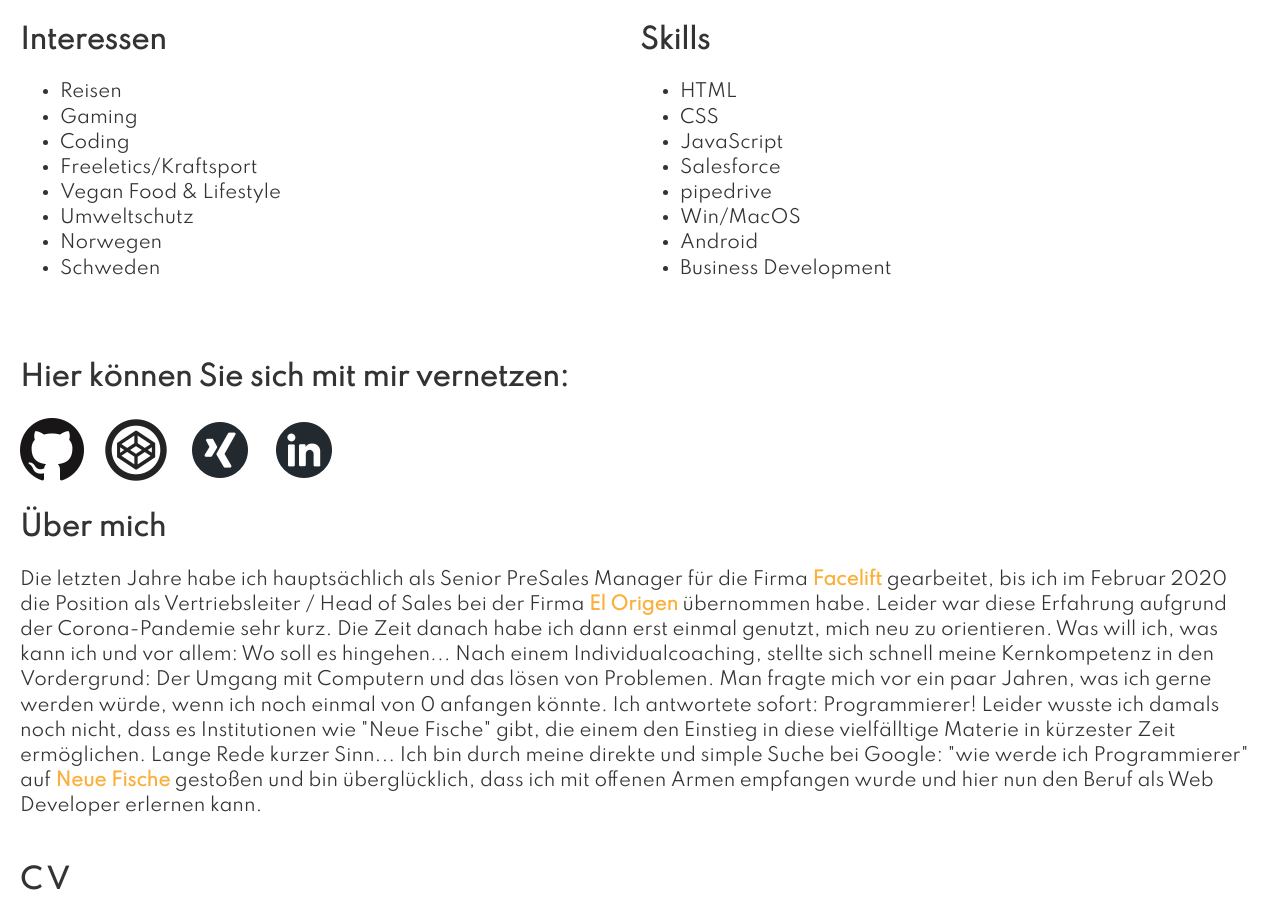
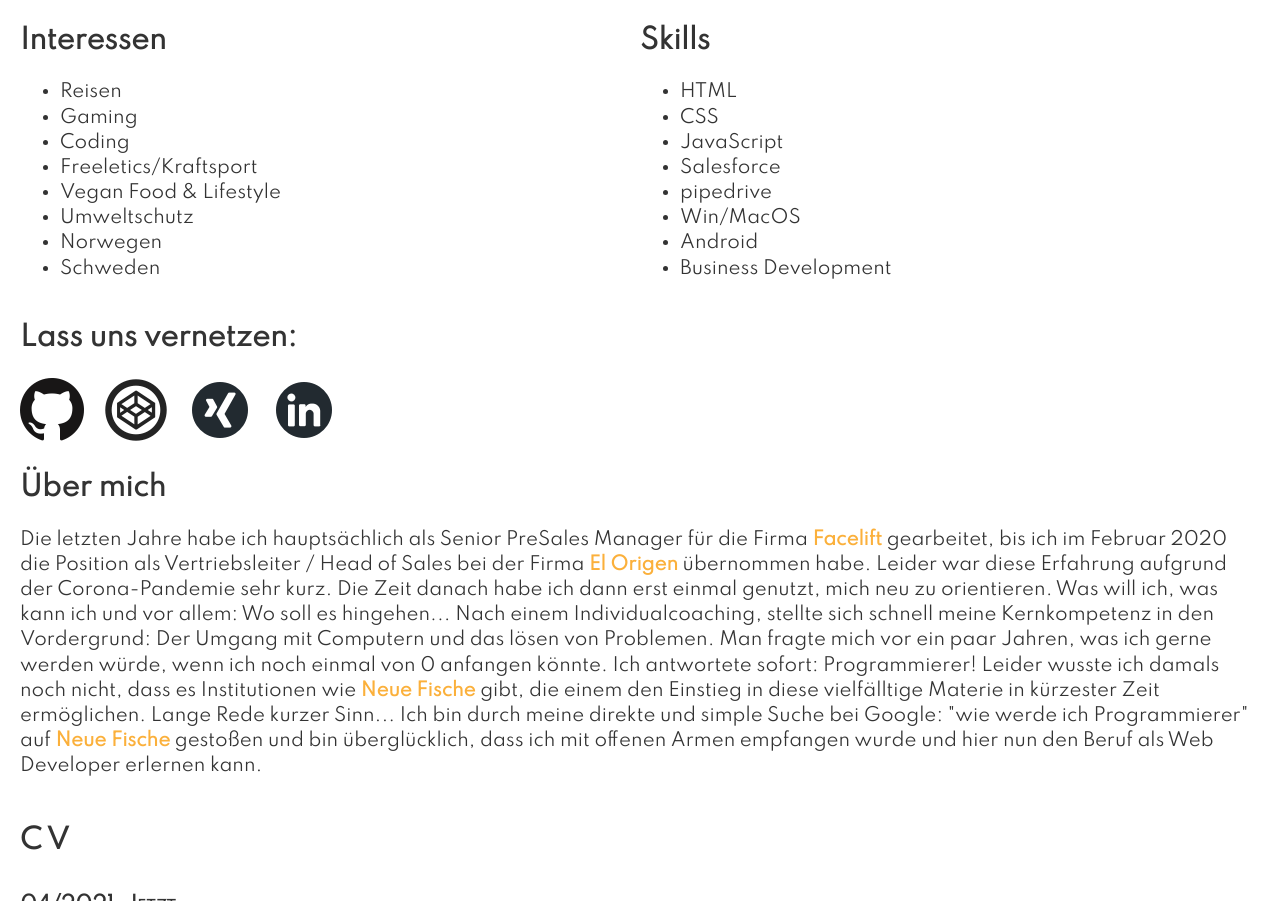
Before and after one commit to tillwilling/personal-website, a plain HTML site: page index.html in a window 1280 px wide. Shown: the part 983-1884 px from the top of the page. Drawn offline with Linux system fonts and the light colour scheme.

Commit message:
neue fische link im text ergänzt

```diff
--- a/index.html
+++ b/index.html
@@ -57,7 +57,7 @@
 </div>
 </section>
 <section class="links">
-    <h2>Hier können Sie sich mit mir vernetzen:</h2>
+    <h2>Lass uns vernetzen:</h2>
     <div id="flexbox-links">
 <a href="https://github.com/tillwilling" rel="noopener noreferrer" target="_blank"><img src="images/github_icon.png" title="Go to Till's GitHub-Profile" alt="Visit my GitHub-Profile"></a>
 <a href="https://codepen.io/till-willing" rel="noopener noreferrer" target="_blank"><img src="images/codepen_icon.png" title="Go to Till's Codepen-Profile" alt="Visit my Codepen-Profile"></a>
@@ -75,7 +75,7 @@
         Was will ich, was kann ich und vor allem: Wo soll es hingehen... Nach einem Individualcoaching, stellte sich schnell meine Kernkompetenz in den Vordergrund:
         Der Umgang mit Computern und das lösen von Problemen. Man fragte mich vor ein paar Jahren, was ich gerne werden würde,
         wenn ich noch einmal von 0 anfangen könnte. Ich antwortete sofort: Programmierer! Leider wusste ich damals noch nicht,
-        dass es Institutionen wie "Neue Fische" gibt, die einem den Einstieg in diese vielfälltige Materie in kürzester Zeit
+        dass es Institutionen wie <a href="https://www.neuefische.de/" rel="noopener noreferrer" target="_blank">Neue Fische</a> gibt, die einem den Einstieg in diese vielfälltige Materie in kürzester Zeit
         ermöglichen. Lange Rede kurzer Sinn... Ich bin durch meine direkte und simple Suche bei Google: "wie werde ich Programmierer"
         auf <a href="https://www.neuefische.de/" rel="noopener noreferrer" target="_blank">Neue Fische</a> gestoßen und bin überglücklich, dass ich mit offenen Armen empfangen wurde und hier nun den Beruf als Web Developer
         erlernen kann.</p>
--- a/styles/_class.css
+++ b/styles/_class.css
@@ -33,10 +33,8 @@
   margin-right: auto;
 }
 .interests {
-  padding-bottom: 20px;
 }
 .skills {
-  padding-bottom: 20px;
 }
 .grid {
     display: grid;
@@ -50,10 +48,10 @@
   display: grid;
   text-decoration: none;
   flex: auto;
-  padding-top: 20px;
 }
 .biography {
   padding-bottom: 20px;
+  padding-top: 60px;
 }
 .cv {
   padding-top: 5px;
```
